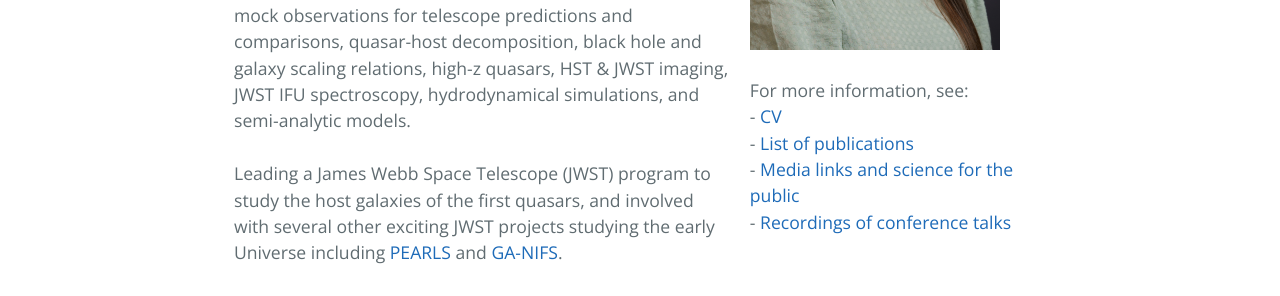
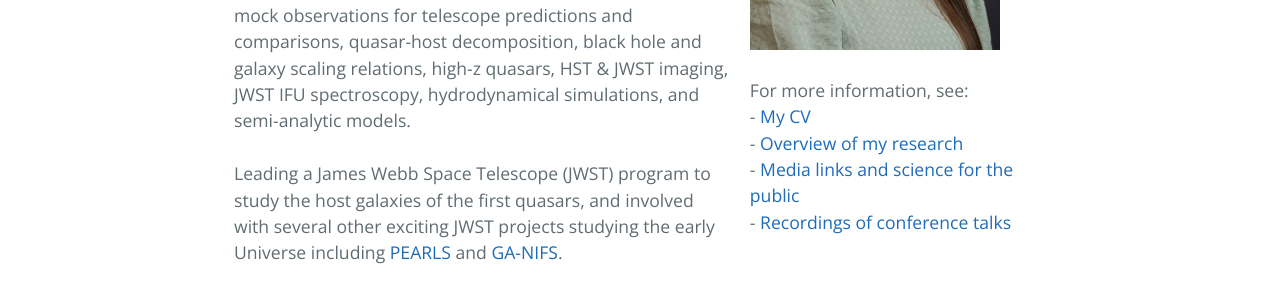
Before and after one commit to madelinemarshall/madelinemarshall.github.io, a Jekyll site: the page built from index.md, in a window 1280 px wide. Shown: the part 614-910 px from the top of the page. Built offline with Jekyll 4.4.1, drawn with Linux system fonts in a browser that asks for light colours.

Commit message:
Update index.md

```diff
--- a/index.md
+++ b/index.md
@@ -73,8 +73,8 @@ tagline:
         <br>
 
         For more information, see:<br>
-        - <a href="{{ '/cv.html' | absolute_url }}">CV</a><br>
-        - <a href="{{ '/publications.html' | absolute_url }}">List of publications</a><br>
+        - <a href="{{ '/cv.html' | absolute_url }}">My CV</a><br>
+        - <a href="{{ '/publications.html' | absolute_url }}">Overview of my research</a><br>
         - <a href="{{ '/outreach.html' | absolute_url }}">Media links and science for the public</a><br>
         - <a href="{{ '/talks.html' | absolute_url }}">Recordings of conference talks</a><br>
     </p>
```
